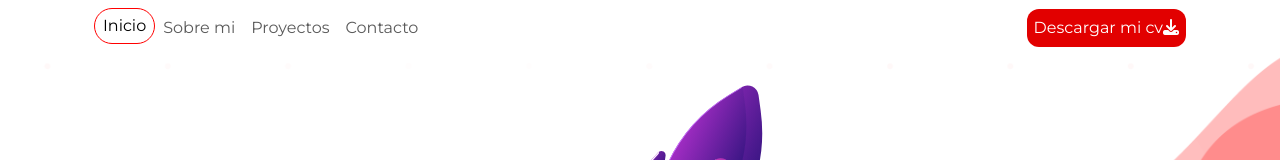
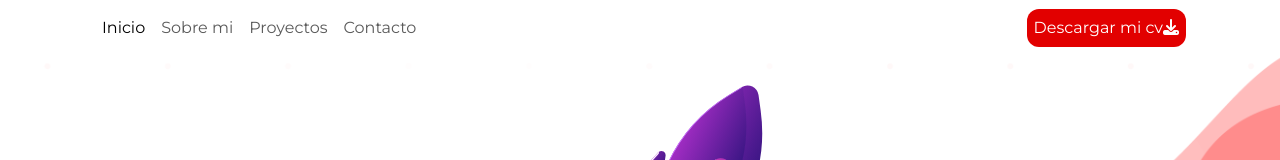
Before and after one commit to Camilo9850/porfolio, a plain HTML site: page index.html in a window 1280 px wide. Shown: the top 160 px of the page. Drawn offline with Linux system fonts and the light colour scheme.

Commit message:
actu
Signed-off-by: camilo9850 <camilorincon9850@gmail.com>

```diff
--- a/css/estilos.css
+++ b/css/estilos.css
@@ -99,11 +99,8 @@ p{
     color: #E20000;
     font-weight: 100;
 }
-.active{
-    border-radius: 18px;
-    border: red 1px solid;
-    padding: 5px 10px;
-}
+
+
 
 .cv{
     background-color: #e20000;
```
